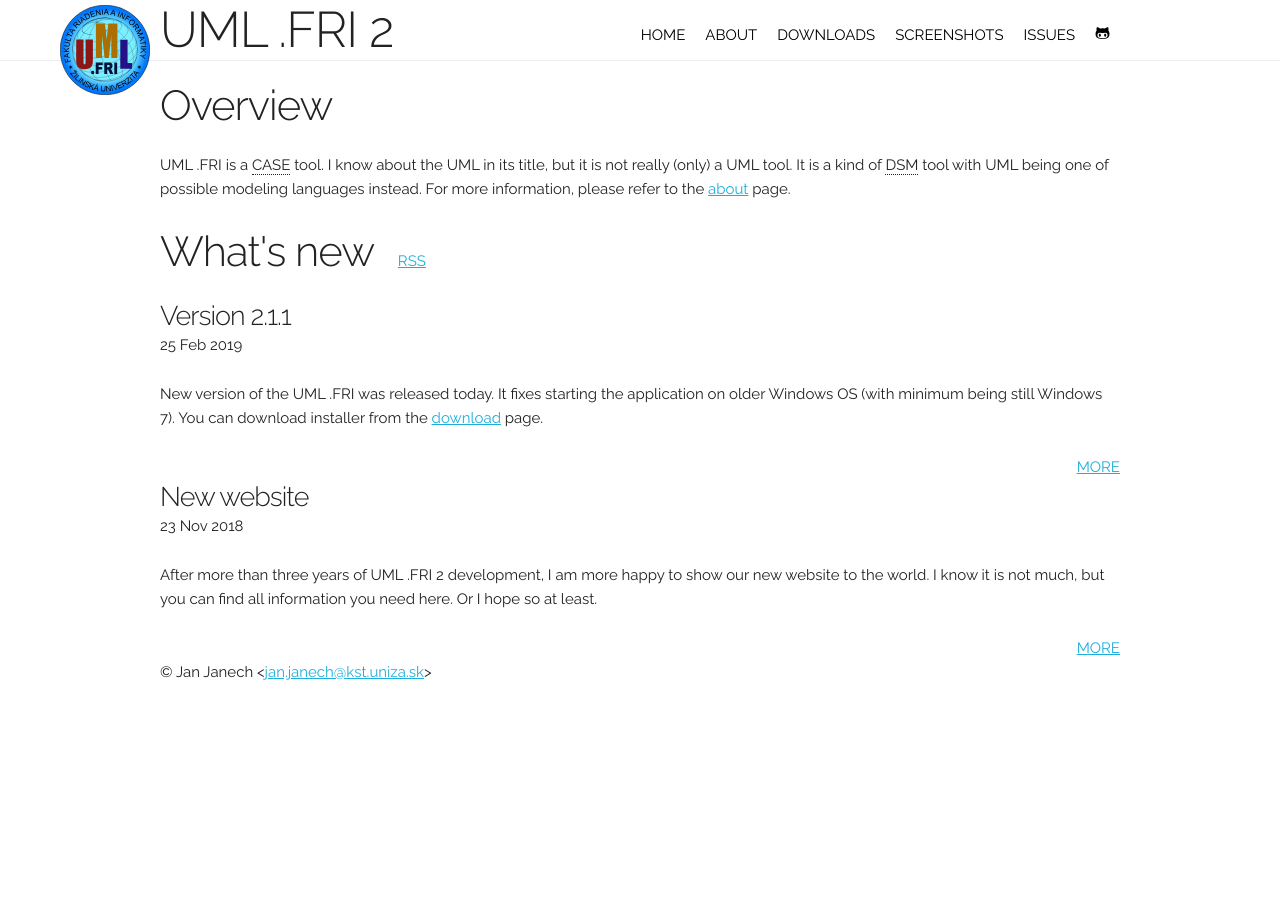
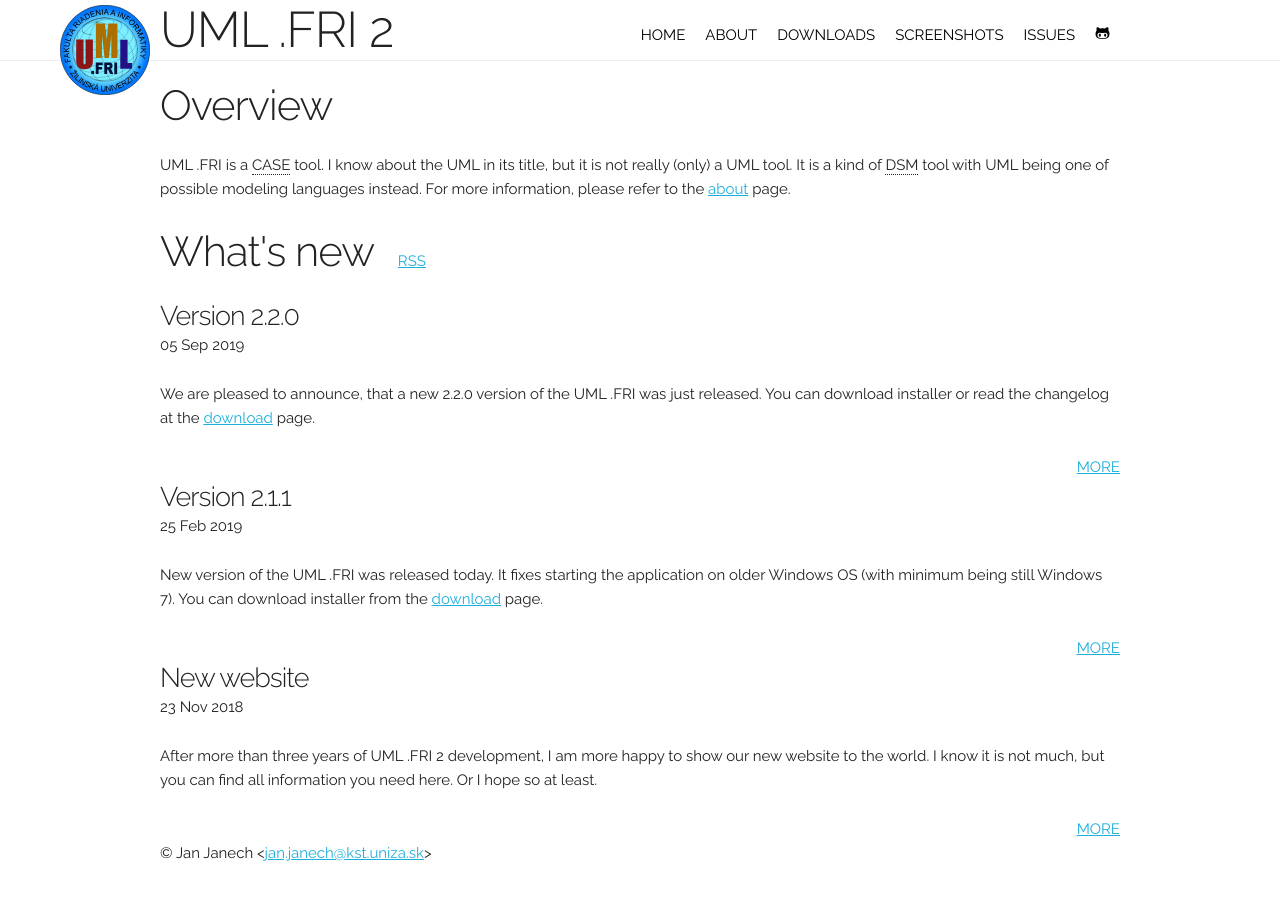
Before and after one commit to umlfri/umlfri.github.io, a Jekyll site: the page built from index.md, in a window 1280 px wide. Built offline with Jekyll 4.4.1, drawn with Linux system fonts in a browser that asks for light colours.

Commit message:
release 2.2.0

```diff
--- a/_data/releases.yml
+++ b/_data/releases.yml
@@ -14,3 +14,8 @@
   files:
     - platform: win32
       file: umlfri-setup-2.1.1.exe
+- version: 2.2.0
+  published: 2019-09-05
+  files:
+    - platform: win32
+      file: umlfri-setup-2.2.0.exe
--- /dev/null
+++ b/_posts/2019-09-05-version-2.2.0.md
@@ -0,0 +1,7 @@
+---
+title: Version 2.2.0
+---
+We are pleased to announce, that a new 2.2.0 version
+of the UML .FRI was just released. You can download installer
+or read the changelog at the [download](/downloads.html#v2.2.0)
+page.
```
